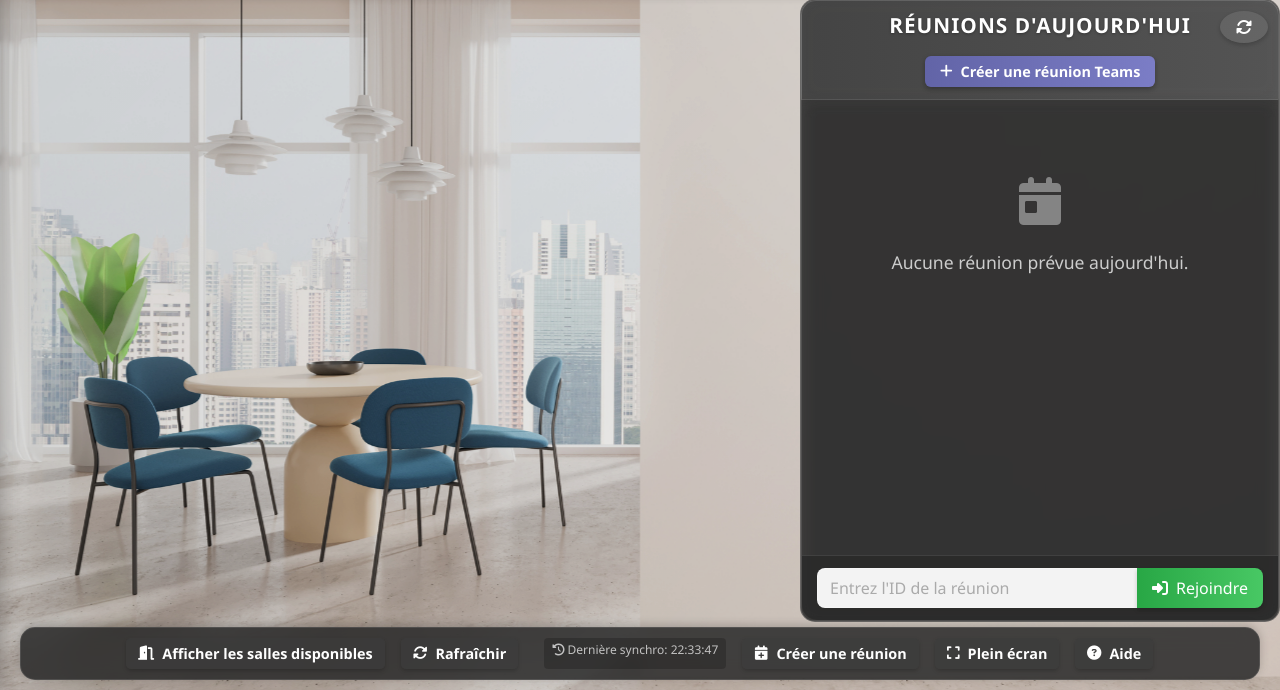
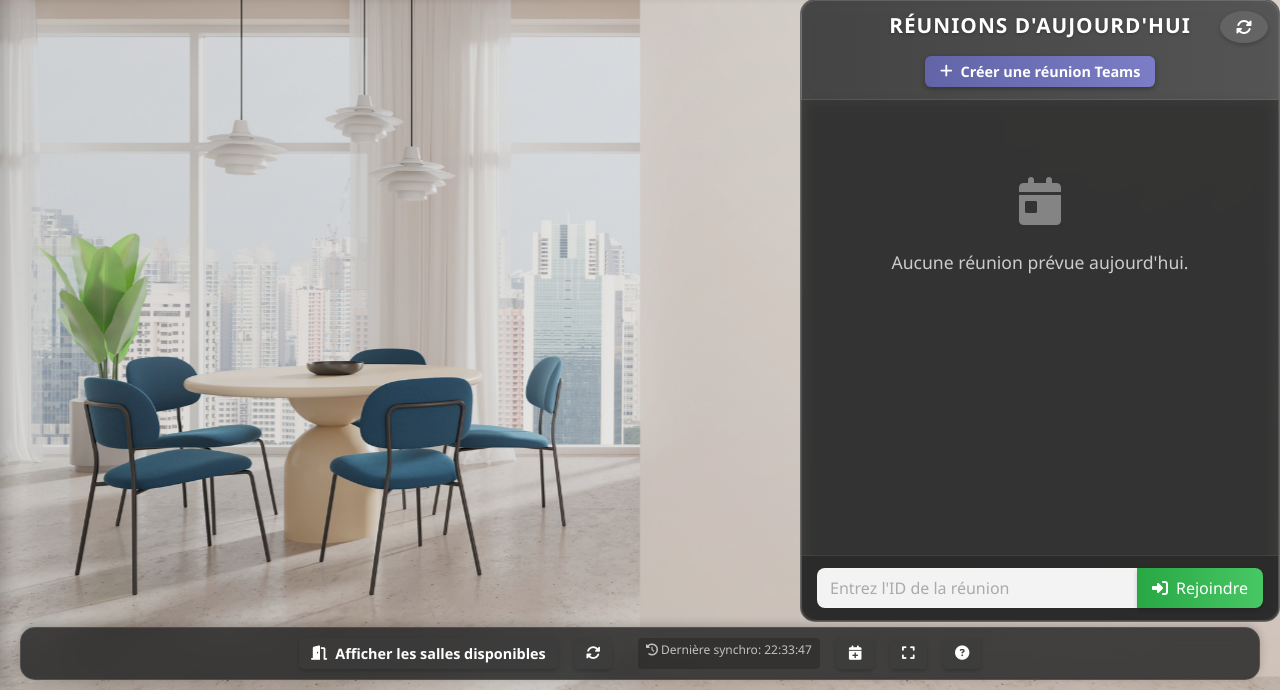
Before and after one commit to kaizen2025/teamsrooms_dev, a Flask app: page / in a window 1280 px wide. Shown: the part 110-800 px from the top of the page. Run offline with Flask 3, Linux system fonts and the light colour scheme.

Commit message:
Update index.html

```diff
--- a/templates/index.html
+++ b/templates/index.html
@@ -193,29 +193,28 @@
             </div>
         </aside>
 
-        <!-- Controls Container -->
+       <!-- Controls Container - Version Compacte -->
 <div class="controls-container">
     <div class="control-buttons">
-                <button id="showRoomsBtn">
-                    <i class="fas fa-door-open"></i> Afficher les salles
+        <button id="showRoomsBtn" class="compact-btn">
+            <i class="fas fa-door-open"></i>
         </button>
 
-                <button id="refreshBtn">
-                    <i class="fas fa-sync-alt"></i> Rafraîchir
+        <button id="refreshBtn" class="compact-btn">
+            <i class="fas fa-sync-alt"></i>
         </button>
 
-                <button id="createMeetingBtn">
-                    <i class="fas fa-calendar-plus"></i> Créer une réunion
+        <button id="createMeetingBtn" class="compact-btn">
+            <i class="fas fa-calendar-plus"></i>
         </button>
 
-                <button id="fullscreenBtn">
-                    <i class="fas fa-expand"></i> Plein écran
+        <button id="fullscreenBtn" class="compact-btn">
+            <i class="fas fa-expand"></i>
         </button>
 
-                <button id="helpBtn">
-                    <i class="fas fa-question-circle"></i> Aide
+        <button id="helpBtn" class="compact-btn">
+            <i class="fas fa-question-circle"></i>
         </button>
-            </div>
     </div>
 </div>
 
```
Lines whose indentation alone changed are shown as unchanged.
